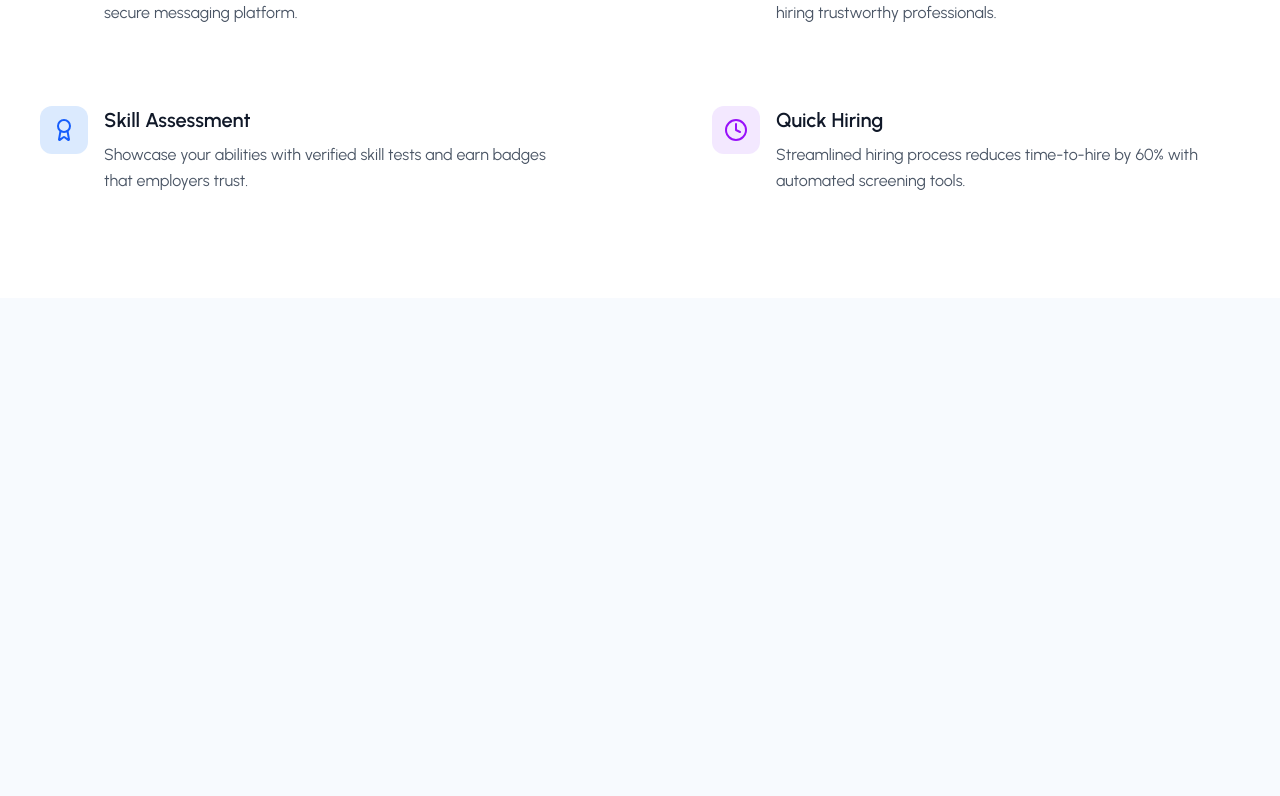
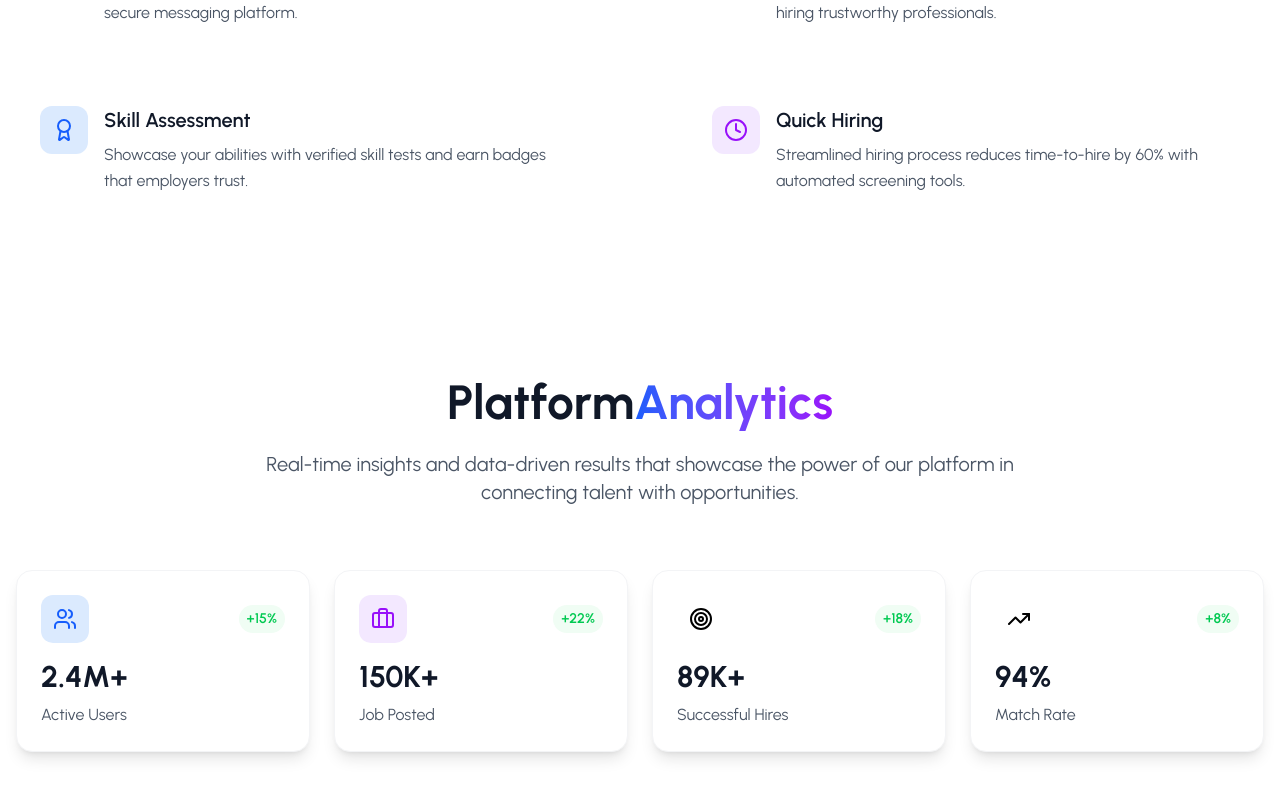
Before and after one commit to 08021976-22022006/Job-Portal, a React (Vite) app in the folder frontend/job-portal/: page / in a window 1280 px wide. Shown: the part 1646-2442 px from the top of the page. Built offline with nearby package versions, Linux system fonts and the light colour scheme; a web font is replaced by a local one.

Commit message:
Analytics.jsx

```diff
--- a/frontend/job-portal/src/pages/LandingPage/LandingPage.jsx
+++ b/frontend/job-portal/src/pages/LandingPage/LandingPage.jsx
@@ -2,6 +2,7 @@
 import Header from './components/Header'
 import Hero from './components/Hero'
 import Features from './components/Features'
+import Analytics from './components/Analytics'
 
 const LandingPage = () => {
   return (
@@ -9,6 +10,7 @@
       <Header />
       <Hero />
       <Features />
+      <Analytics />
     </div>
   )
 }
--- /dev/null
+++ b/frontend/job-portal/src/pages/LandingPage/components/Analytics.jsx
@@ -0,0 +1,90 @@
+import React from 'react'
+import { color, motion } from 'framer-motion'
+import { TrendingUp, Users, Briefcase, Target, icons } from 'lucide-react'
+
+
+const Analytics = () => {
+
+  const stats = [
+    {
+      icon: Users,
+      title: 'Active Users',
+      value: '2.4M+',
+      growth: '+15%',
+      color: 'blue'
+    }
+    ,
+    {
+      icon: Briefcase,
+      title: 'Job Posted',
+      value: '150K+',
+      growth: '+22%',
+      color: 'purple'
+    }
+    ,
+    {
+      icon: Target,
+      title: 'Successful Hires',
+      value: '89K+',
+      growth: '+18%',
+      color: 'green'
+    }
+    ,
+    {
+      icon: TrendingUp,
+      title: 'Match Rate',
+      value: '94%',
+      growth: '+8%',
+      color: 'orange'
+    }
+  ];
+
+  return (
+    <section className="py-20 bg-white relative overflow-hidden">
+      <div className="container mx-auto px-4 ">
+        <motion.div
+          initial={{ opacity: 0, y: 30 }}
+          whileInView={{ opacity: 1, y: 0 }}
+          transition={{ duration: 0.8 }}
+          viewport={{ once: true }}
+          className="text-center mb-16"
+        >
+          <h2 className="text-4xl md:text-5xl font-bold text-gray-900 mb-6">
+            Platform
+              <span className="bg-gradient-to-r from-blue-600 to-purple-600 bg-clip-text text-transparent  ">Analytics</span>
+          </h2>
+          <p className="text-xl text-gray-600 max-w-3xl mx-auto">
+            Real-time insights and data-driven results that showcase the power of our platform in connecting talent with opportunities.
+          </p>
+        </motion.div>
+
+        {/* Stats Card */}
+        <div className="grid grid-cols-1 md:grid-cols-2 lg:grid-cols-4 gap-6 mb-16">
+          {stats.map((stat, index) =>(
+            <motion.div
+              key={index}
+              initial={{ opacity: 0, y: 30 }}
+              whileInView={{ opacity: 1, y: 0 }}
+              transition={{ delay: index * 0.1, duration: 0.6 }}
+              viewport={{ once: true }}
+              className="bg-white p-6 rounded-2xl shadow-lg border border-gray-100 hover:shadow-xl transition-all duration-300"
+            >
+              <div className="flex items-center justify-between mb-4">
+                <div className={`w-12 h-12 bg-${stat.color}-100 rounded-xl flex items-center justify-center `}>
+                  <stat.icon className={`w-6 h-6 text-${stat.color}-600`} />
+                </div>
+                <span className="text-green-500 text-sm font-semibold bg-green-50 px-2 py-1 rounded-full">
+                  {stat.growth}
+                </span>
+              </div>
+              <h3 className="text-3xl font-bold text-gray-900 mb-2 ">{stat.value}</h3>
+              <p className="text-gray-600">{stat.title}</p>
+            </motion.div>
+          ) )}
+        </div>
+      </div>
+    </section>
+  )
+}
+
+export default Analytics
```
